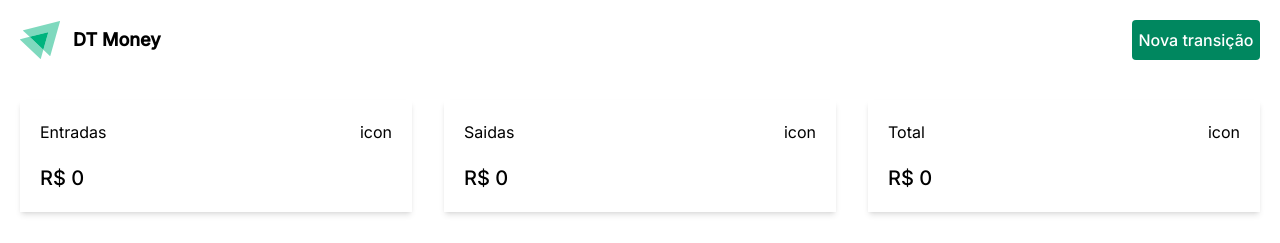
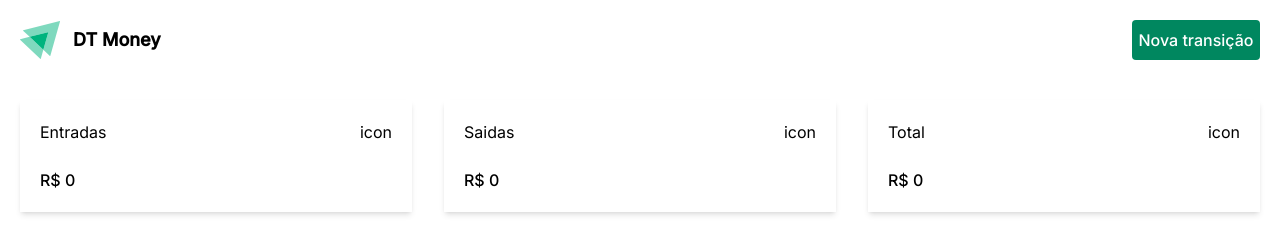
Before and after one commit to DevLyric/dt-money, a React (Vite) app: page / in a window 1280 px wide. Shown: the top 243 px of the page. Built offline with nearby package versions, Linux system fonts and the light colour scheme.

Commit message:
mudando fontsize

```diff
--- a/src/components/Dashboard.tsx
+++ b/src/components/Dashboard.tsx
@@ -10,7 +10,7 @@ function Dashboard({ title, value }: DashboardProps) {
                 <p>{title}</p>
                 <span>icon</span>
             </div>
-            <span className="text-xl font-medium">{value}</span>
+            <span className="font-medium">{value}</span>
         </div>
     );
 }
--- a/src/components/Table.tsx
+++ b/src/components/Table.tsx
@@ -22,7 +22,7 @@ function Table({ description, price, category, type }: TableProps) {
         <div className="w-full rounded border py-3 flex flex-col md:flex-row md:justify-between px-5">
             <div className="flex flex-col justify-center md:flex-row md:justify-between md:w-1/2">
                 <p>{description}</p>
-                <p style={{ color: textColor, fontSize: 20, fontWeight: 500 }}>
+                <p style={{ color: textColor, fontWeight: 500 }}>
                     R$ {formattedPrice}
                 </p>
             </div>
```
